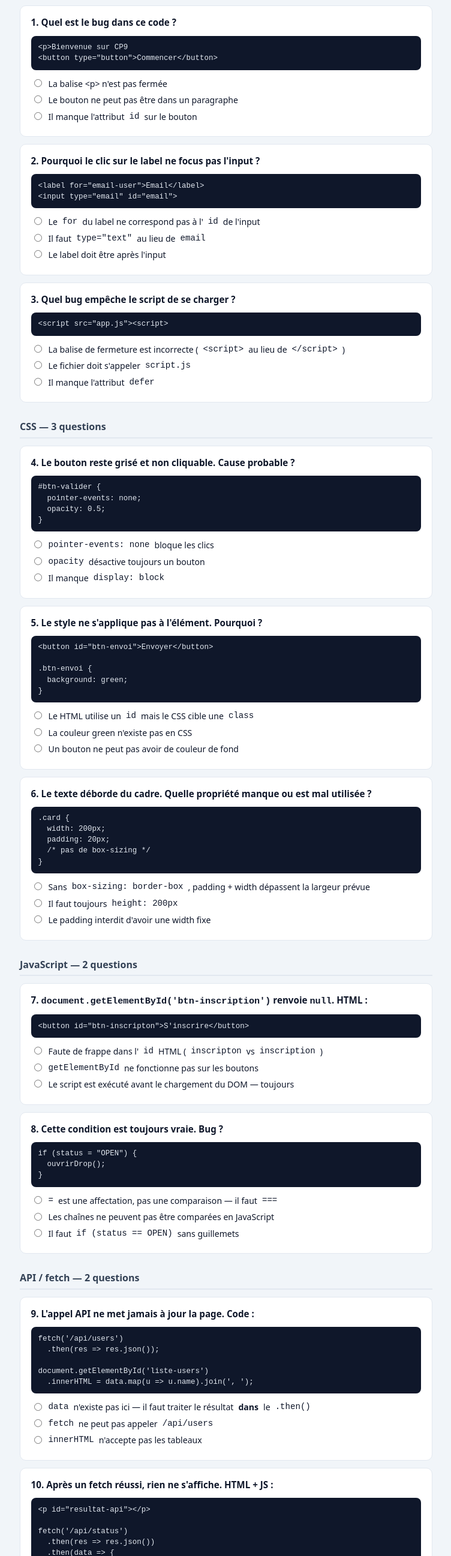
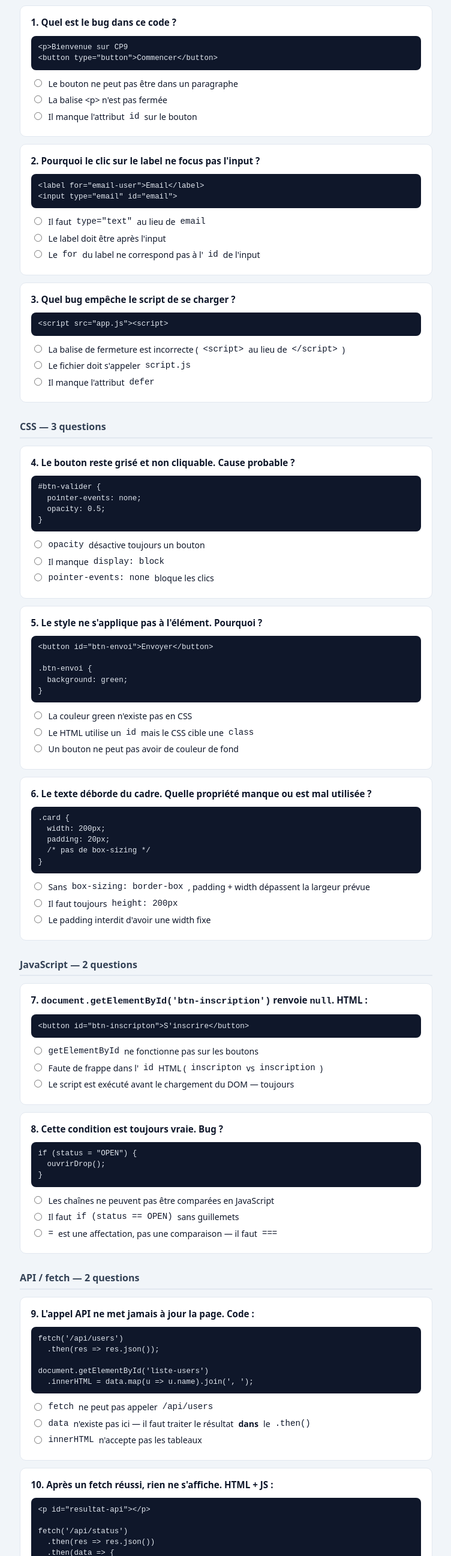
Before and after one commit to creanmk/cp9-exos, a plain HTML site: page exo1/index.html in a window 1280 px wide. Shown: the part 206-2800 px from the top of the page at 60% size, without its empty margins (263-1015 px from the left). Drawn offline with Linux system fonts and the light colour scheme.

Commit message:
Exo 1 : mélanger l'ordre des bonnes réponses QCM.
Répartir les bonnes réponses sur les positions a, b et c pour éviter le pattern « toujours la première ».

Co-authored-by: Cursor <cursoragent@cursor.com>

```diff
--- a/exo1/index.html
+++ b/exo1/index.html
@@ -26,8 +26,8 @@
           <h3>1. Quel est le bug dans ce code ?</h3>
           <pre><code>&lt;p&gt;Bienvenue sur CP9
 &lt;button type="button"&gt;Commencer&lt;/button&gt;</code></pre>
-          <label><input type="radio" name="q1" value="a" /> La balise &lt;p&gt; n'est pas fermée</label>
-          <label><input type="radio" name="q1" value="b" /> Le bouton ne peut pas être dans un paragraphe</label>
+          <label><input type="radio" name="q1" value="a" /> Le bouton ne peut pas être dans un paragraphe</label>
+          <label><input type="radio" name="q1" value="b" /> La balise &lt;p&gt; n'est pas fermée</label>
           <label><input type="radio" name="q1" value="c" /> Il manque l'attribut <code>id</code> sur le bouton</label>
         </article>
 
@@ -35,9 +35,9 @@
           <h3>2. Pourquoi le clic sur le label ne focus pas l'input ?</h3>
           <pre><code>&lt;label for="email-user"&gt;Email&lt;/label&gt;
 &lt;input type="email" id="email"&gt;</code></pre>
-          <label><input type="radio" name="q2" value="a" /> Le <code>for</code> du label ne correspond pas à l'<code>id</code> de l'input</label>
-          <label><input type="radio" name="q2" value="b" /> Il faut <code>type="text"</code> au lieu de <code>email</code></label>
-          <label><input type="radio" name="q2" value="c" /> Le label doit être après l'input</label>
+          <label><input type="radio" name="q2" value="a" /> Il faut <code>type="text"</code> au lieu de <code>email</code></label>
+          <label><input type="radio" name="q2" value="b" /> Le label doit être après l'input</label>
+          <label><input type="radio" name="q2" value="c" /> Le <code>for</code> du label ne correspond pas à l'<code>id</code> de l'input</label>
         </article>
 
         <article class="q" data-q="3">
@@ -59,9 +59,9 @@
   pointer-events: none;
   opacity: 0.5;
 }</code></pre>
-          <label><input type="radio" name="q4" value="a" /> <code>pointer-events: none</code> bloque les clics</label>
-          <label><input type="radio" name="q4" value="b" /> <code>opacity</code> désactive toujours un bouton</label>
-          <label><input type="radio" name="q4" value="c" /> Il manque <code>display: block</code></label>
+          <label><input type="radio" name="q4" value="a" /> <code>opacity</code> désactive toujours un bouton</label>
+          <label><input type="radio" name="q4" value="b" /> Il manque <code>display: block</code></label>
+          <label><input type="radio" name="q4" value="c" /> <code>pointer-events: none</code> bloque les clics</label>
         </article>
 
         <article class="q" data-q="5">
@@ -71,8 +71,8 @@
 .btn-envoi {
   background: green;
 }</code></pre>
-          <label><input type="radio" name="q5" value="a" /> Le HTML utilise un <code>id</code> mais le CSS cible une <code>class</code></label>
-          <label><input type="radio" name="q5" value="b" /> La couleur green n'existe pas en CSS</label>
+          <label><input type="radio" name="q5" value="a" /> La couleur green n'existe pas en CSS</label>
+          <label><input type="radio" name="q5" value="b" /> Le HTML utilise un <code>id</code> mais le CSS cible une <code>class</code></label>
           <label><input type="radio" name="q5" value="c" /> Un bouton ne peut pas avoir de couleur de fond</label>
         </article>
 
@@ -96,8 +96,8 @@
         <article class="q" data-q="7">
           <h3>7. <code>document.getElementById('btn-inscription')</code> renvoie <code>null</code>. HTML :</h3>
           <pre><code>&lt;button id="btn-inscripton"&gt;S'inscrire&lt;/button&gt;</code></pre>
-          <label><input type="radio" name="q7" value="a" /> Faute de frappe dans l'<code>id</code> HTML (<code>inscripton</code> vs <code>inscription</code>)</label>
-          <label><input type="radio" name="q7" value="b" /> <code>getElementById</code> ne fonctionne pas sur les boutons</label>
+          <label><input type="radio" name="q7" value="a" /> <code>getElementById</code> ne fonctionne pas sur les boutons</label>
+          <label><input type="radio" name="q7" value="b" /> Faute de frappe dans l'<code>id</code> HTML (<code>inscripton</code> vs <code>inscription</code>)</label>
           <label><input type="radio" name="q7" value="c" /> Le script est exécuté avant le chargement du DOM — toujours</label>
         </article>
 
@@ -106,9 +106,9 @@
           <pre><code>if (status = "OPEN") {
   ouvrirDrop();
 }</code></pre>
-          <label><input type="radio" name="q8" value="a" /> <code>=</code> est une affectation, pas une comparaison — il faut <code>===</code></label>
-          <label><input type="radio" name="q8" value="b" /> Les chaînes ne peuvent pas être comparées en JavaScript</label>
-          <label><input type="radio" name="q8" value="c" /> Il faut <code>if (status == OPEN)</code> sans guillemets</label>
+          <label><input type="radio" name="q8" value="a" /> Les chaînes ne peuvent pas être comparées en JavaScript</label>
+          <label><input type="radio" name="q8" value="b" /> Il faut <code>if (status == OPEN)</code> sans guillemets</label>
+          <label><input type="radio" name="q8" value="c" /> <code>=</code> est une affectation, pas une comparaison — il faut <code>===</code></label>
         </article>
       </section>
 
@@ -123,8 +123,8 @@
 
 document.getElementById('liste-users')
   .innerHTML = data.map(u => u.name).join(', ');</code></pre>
-          <label><input type="radio" name="q9" value="a" /> <code>data</code> n'existe pas ici — il faut traiter le résultat <strong>dans</strong> le <code>.then()</code></label>
-          <label><input type="radio" name="q9" value="b" /> <code>fetch</code> ne peut pas appeler <code>/api/users</code></label>
+          <label><input type="radio" name="q9" value="a" /> <code>fetch</code> ne peut pas appeler <code>/api/users</code></label>
+          <label><input type="radio" name="q9" value="b" /> <code>data</code> n'existe pas ici — il faut traiter le résultat <strong>dans</strong> le <code>.then()</code></label>
           <label><input type="radio" name="q9" value="c" /> <code>innerHTML</code> n'accepte pas les tableaux</label>
         </article>
 
@@ -137,9 +137,9 @@ fetch('/api/status')
   .then(data => {
     document.getElementById('result-api').textContent = data.message;
   });</code></pre>
-          <label><input type="radio" name="q10" value="a" /> L'<code>id</code> dans le JS (<code>result-api</code>) ne correspond pas au HTML (<code>resultat-api</code>)</label>
-          <label><input type="radio" name="q10" value="b" /> On ne peut pas afficher une réponse API dans un &lt;p&gt;</label>
-          <label><input type="radio" name="q10" value="c" /> Il faut obligatoirement <code>async/await</code> pour toute API</label>
+          <label><input type="radio" name="q10" value="a" /> On ne peut pas afficher une réponse API dans un &lt;p&gt;</label>
+          <label><input type="radio" name="q10" value="b" /> Il faut obligatoirement <code>async/await</code> pour toute API</label>
+          <label><input type="radio" name="q10" value="c" /> L'<code>id</code> dans le JS (<code>result-api</code>) ne correspond pas au HTML (<code>resultat-api</code>)</label>
         </article>
       </section>
 
--- a/exo1/script.js
+++ b/exo1/script.js
@@ -1,14 +1,14 @@
 const ANSWERS = {
-  q1: 'a',
-  q2: 'a',
+  q1: 'b',
+  q2: 'c',
   q3: 'a',
-  q4: 'a',
-  q5: 'a',
+  q4: 'c',
+  q5: 'b',
   q6: 'a',
-  q7: 'a',
-  q8: 'a',
-  q9: 'a',
-  q10: 'a',
+  q7: 'b',
+  q8: 'c',
+  q9: 'b',
+  q10: 'c',
 }
 
 const LABELS = {
```
